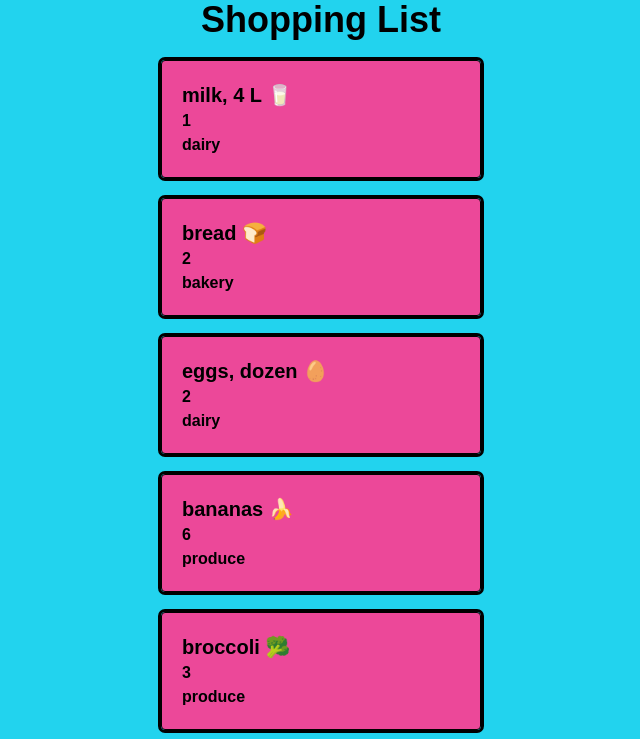
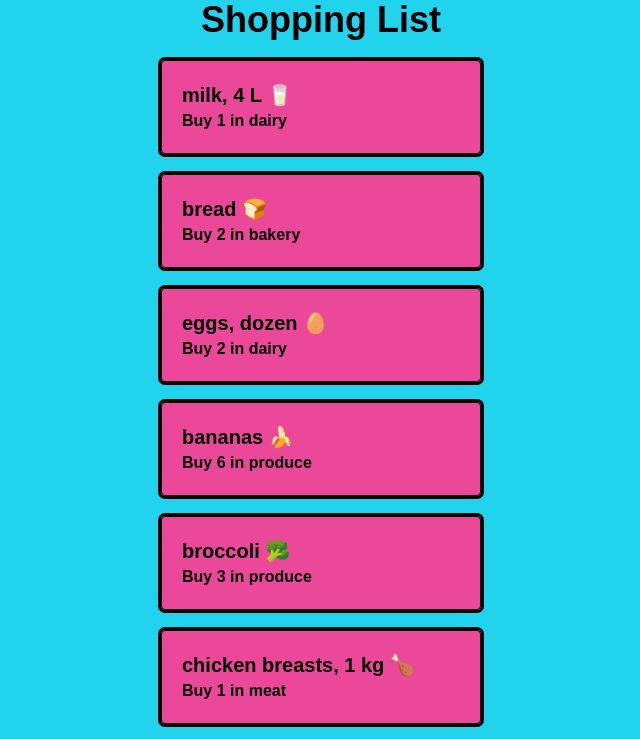
Before and after one commit to Bstrinic/cprg306-assignments, a Next.js app: page /week-3 in a window 1280 px wide. Shown: the top 739 px of the page, without its empty margins (319-959 px from the left). Built offline with nearby package versions, Linux system fonts and the light colour scheme.

Commit message:
last couple changes for styling

```diff
--- a/app/week-3/item.js
+++ b/app/week-3/item.js
@@ -6,8 +6,8 @@ export default function Item({ name, quantity, category }) {
     <div className="bg-pink-500 border border-black rounded outline p-5 my-5 mx-10
     w-80 flex: 1 justify-center text-black font-bold">
       <h2 className="text-xl">{name}</h2>
-      <p>{quantity}</p>
-      <p>{category}</p>
+      <p>Buy {quantity} in {category}</p>
+      <p></p>
     </div>
   );
 }
```
